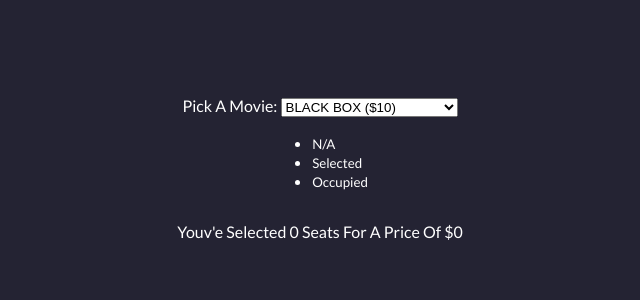
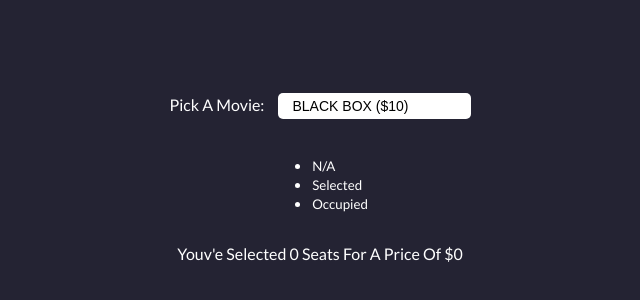
Before and after one commit to Halo8424/Movie_Seat_Booking-App, a plain HTML site: page index.html in a window 1280 px wide. Shown: the part 224-524 px from the top of the page, without its empty margins (320-960 px from the left). Drawn offline with Linux system fonts and the light colour scheme.

Commit message:
styled movie-container select class

```diff
--- a/styles.css
+++ b/styles.css
@@ -15,3 +15,19 @@ body{
     font-family: 'Lato', sans-serif;
     margin: 0;
 }
+
+.movie-container{
+    margin: 20px 0;
+}
+
+.movie-container select {
+    background-color: #fff;
+    border: 0;
+    border-radius: 5px;
+    font-size: 14px;
+    margin-left: 10px;
+    padding: 5px 15px 5px 15px;
+    -moz-appearance: none;
+    -webkit-appearance: none;
+    appearance: none;
+}
```
